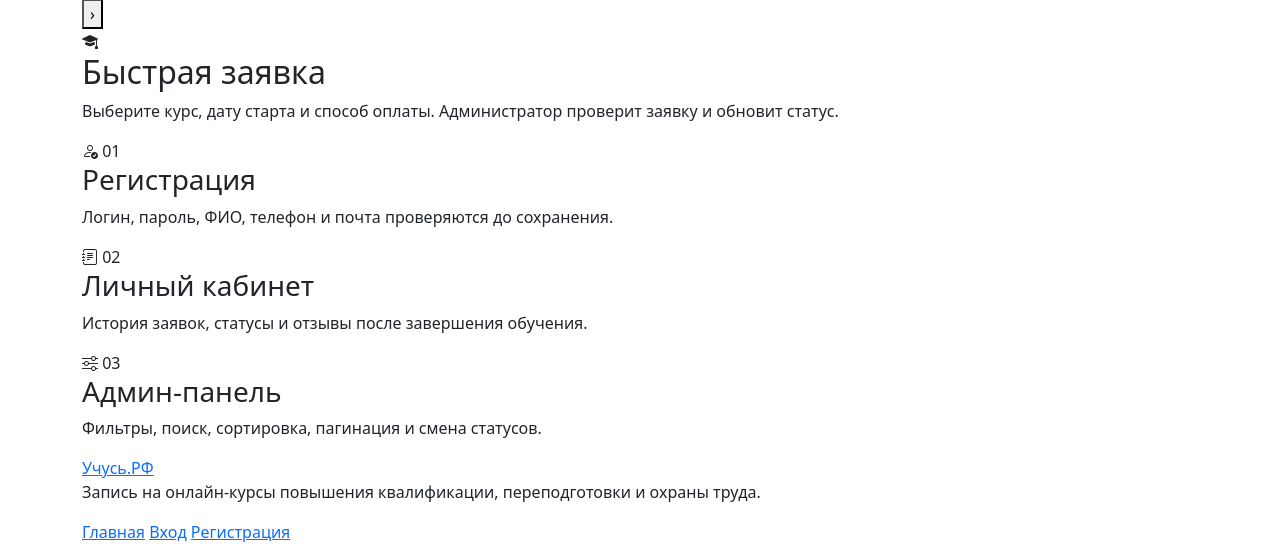
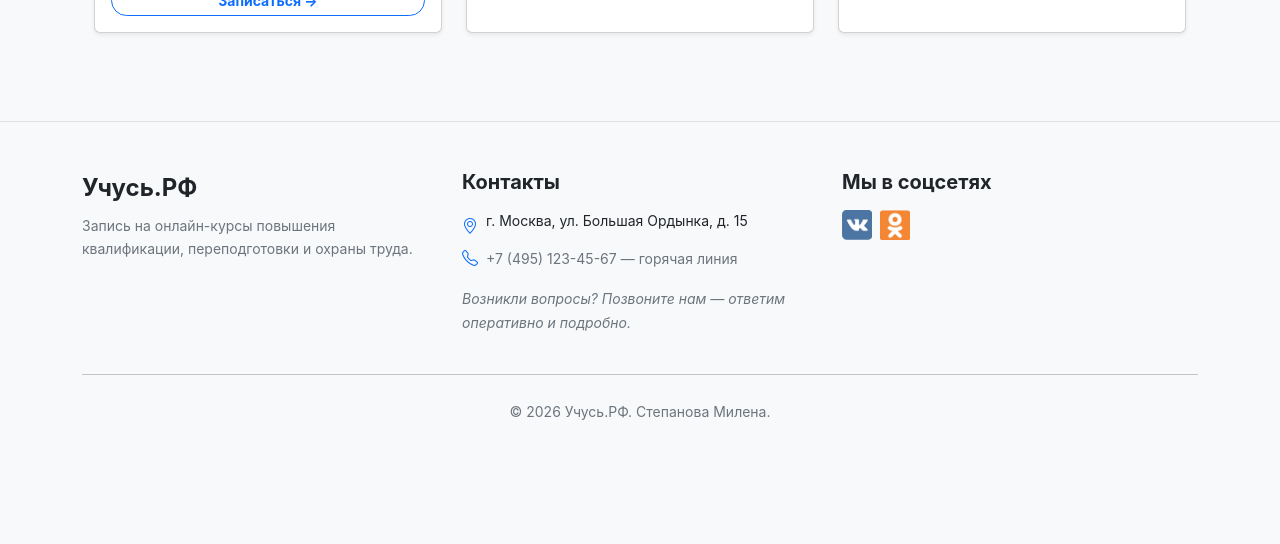
Before and after one commit to milli-2005/stepanovaDemo, a Django app: page / in a window 1280 px wide. Shown: the part 870-1414 px from the top of the page. After the commit the page ends 1290 px from the top, so only its background shows below. Run offline with Django 5.2, Linux system fonts and the light colour scheme.

Commit message:
картинки, немного переработанные стиль

```diff
--- a/uchus_portal/courses/models.py
+++ b/uchus_portal/courses/models.py
@@ -18,8 +18,9 @@
         ('safety', 'Курс по охране труда'),
     ]
     PAYMENT_CHOICES = [
-        ('cash', 'Наличными'),
-        ('phone', 'Переводом по номеру телефона'),
+        ('qr', 'предоплата по qr-коду'),
+        ('mir', 'оплата картой МИР'),
+        ('cash', 'постоплата в офисе организации'),
     ]
     STATUS_NEW = 'new'
     STATUS_STUDYING = 'studying'
--- a/uchus_portal/courses/static/courses/app.js
+++ b/uchus_portal/courses/static/courses/app.js
@@ -0,0 +1,81 @@
+document.querySelectorAll('[data-slider]').forEach((slider) => {
+    const track = slider.querySelector('.slides');
+    const slides = Array.from(track.children);
+    const prev = slider.querySelector('[data-prev]');
+    const next = slider.querySelector('[data-next]');
+    let index = 0;
+
+    function showSlide(nextIndex) {
+        index = (nextIndex + slides.length) % slides.length;
+        track.style.transform = `translateX(-${index * 100}%)`;
+    }
+
+    prev.addEventListener('click', () => showSlide(index - 1));
+    next.addEventListener('click', () => showSlide(index + 1));
+    setInterval(() => showSlide(index + 1), 3000);
+});
+
+document.querySelectorAll('.notice').forEach((notice) => {
+    setTimeout(() => {
+        notice.style.opacity = '0';
+        notice.style.transform = 'translateY(-8px)';
+    }, 3600);
+});
+
+document.querySelectorAll('[data-phone-mask]').forEach((input) => {
+    const formatPhone = (value) => {
+        let digits = value.replace(/\D/g, '');
+        if (digits.startsWith('7')) {
+            digits = `8${digits.slice(1)}`;
+        }
+        if (!digits.startsWith('8')) {
+            digits = `8${digits}`;
+        }
+        digits = digits.slice(0, 11);
+
+        const code = digits.slice(1, 4);
+        const first = digits.slice(4, 7);
+        const second = digits.slice(7, 9);
+        const third = digits.slice(9, 11);
+
+        let result = '8';
+        if (code) result += `(${code}`;
+        if (code.length === 3) result += ')';
+        if (first) result += first;
+        if (second) result += `-${second}`;
+        if (third) result += `-${third}`;
+        return result;
+    };
+
+    input.addEventListener('input', () => {
+        input.value = formatPhone(input.value);
+    });
+
+    input.addEventListener('focus', () => {
+        if (!input.value) input.value = '8';
+    });
+});
+
+document.querySelectorAll('[data-date-mask]').forEach((input) => {
+    const formatDate = (value) => {
+        const digits = value.replace(/\D/g, '').slice(0, 8);
+        const day = digits.slice(0, 2);
+        const month = digits.slice(2, 4);
+        const year = digits.slice(4, 8);
+
+        let result = day;
+        if (month) result += `.${month}`;
+        if (year) result += `.${year}`;
+        return result;
+    };
+
+    input.addEventListener('input', () => {
+        input.value = formatDate(input.value);
+    });
+});
+
+document.querySelectorAll('[data-autosubmit]').forEach((field) => {
+    field.addEventListener('change', () => {
+        field.closest('form').submit();
+    });
+});
--- a/uchus_portal/courses/static/courses/styles.css
+++ b/uchus_portal/courses/static/courses/styles.css
@@ -0,0 +1,469 @@
+:root {
+    --primary: #007bff;      /* Базовый синий */
+    --primary-dark: #0d47a1;  /* Темно-синий (акцент) */
+    --gray-bg: #ced4da;       /* Серый (фон) */
+    --gray-light: #dee2e6;    /* Светло-серый (контекст) */
+    --white: #ffffff;         /* Белоснежный (шрифт) */
+
+    /* Остальные цвета заменены на новые */
+    --ink: #212529;
+    --muted: #6c757d;
+    --line: #dee2e6;
+    --paper: #f8f9fa;
+    --shadow: 0 24px 70px rgba(0, 0, 0, .12);
+}
+
+* { box-sizing: border-box; }
+
+body {
+    margin: 0;
+    color: var(--ink);
+    background: var(--paper);
+    font-family: Inter, "Segoe UI", Arial, sans-serif;
+    min-height: 100vh;
+    display: flex;
+    flex-direction: column;
+}
+
+.glass-nav {
+    position: sticky;
+    top: 0;
+    z-index: 20;
+    background: rgba(248, 249, 250, .82);
+    border-bottom: 1px solid rgba(0, 0, 0, .08);
+    backdrop-filter: blur(18px);
+    animation: navReveal .45s ease both;
+}
+
+.navbar-brand { font-size: 1.25rem; letter-spacing: 0; }
+.nav-actions { display: flex; align-items: center; gap: 1rem; }
+.nav-link,
+.navbar-brand {
+    position: relative;
+    transition: color .2s ease, transform .2s ease;
+}
+.nav-link::after,
+.navbar-brand::after {
+    position: absolute;
+    left: 0;
+    right: 0;
+    bottom: -.28rem;
+    height: 2px;
+    content: "";
+    background: var(--primary);
+    border-radius: 999px;
+    transform: scaleX(0);
+    transform-origin: center;
+    transition: transform .22s ease;
+}
+.nav-link:hover,
+.navbar-brand:hover {
+    color: var(--primary);
+    transform: translateY(-1px);
+}
+.nav-link:hover::after,
+.navbar-brand:hover::after {
+    transform: scaleX(1);
+}
+.page {
+    flex: 1;
+    padding: 3rem 0 4rem;
+}
+
+.hero {
+    display: grid;
+    grid-template-columns: minmax(0, 1.25fr) minmax(280px, .75fr);
+    gap: 2rem;
+    align-items: stretch;
+    min-height: 62vh;
+}
+
+.hero-copy {
+    display: flex;
+    flex-direction: column;
+    justify-content: center;
+    padding: clamp(2rem, 6vw, 5rem) 0;
+}
+
+.eyebrow {
+    color: var(--primary);
+    font-size: .78rem;
+    font-weight: 800;
+    letter-spacing: .08em;
+    text-transform: uppercase;
+}
+
+h1 {
+    margin: .55rem 0 1rem;
+    font-size: clamp(2.6rem, 8vw, 6.2rem);
+    line-height: .94;
+    font-weight: 900;
+}
+
+h2 { font-size: clamp(1.45rem, 3vw, 2.2rem); font-weight: 850; }
+h3 { font-size: 1.1rem; font-weight: 800; }
+p { color: var(--muted); line-height: 1.65; }
+
+.hero-copy p {
+    max-width: 44rem;
+    font-size: clamp(1.05rem, 2vw, 1.32rem);
+}
+
+.hero-buttons { display: flex; flex-wrap: wrap; gap: .8rem; margin-top: 1.25rem; }
+.btn {
+    position: relative;
+    overflow: hidden;
+    border-radius: 999px;
+    font-weight: 750;
+    transition: box-shadow .22s ease, filter .22s ease, background-color .22s ease, border-color .22s ease;
+}
+.btn::before {
+    position: absolute;
+    inset: 0;
+    content: "";
+    background: linear-gradient(120deg, transparent 15%, rgba(255, 255, 255, .38), transparent 85%);
+    transform: translateX(-120%);
+    transition: transform .45s ease;
+}
+.btn:hover {
+    filter: brightness(1.03);
+    box-shadow: 0 10px 26px rgba(0, 0, 0, .12);
+}
+.btn:hover::before { transform: translateX(120%); }
+.btn:active {
+    transform: scale(.98);
+    box-shadow: 0 6px 16px rgba(0, 0, 0, .10);
+}
+.btn > * { position: relative; }
+.bi { vertical-align: -.12em; }
+
+.hero-panel,
+.form-card,
+.empty-state {
+    background: rgba(255, 255, 255, .76);
+    border: 1px solid rgba(0, 0, 0, .08);
+    border-radius: 8px;
+    box-shadow: var(--shadow);
+}
+
+.hero-panel {
+    position: relative;
+    overflow: hidden;
+    padding: 2rem;
+    min-height: 24rem;
+    background: rgba(255, 255, 255, .76);
+}
+.hero-slider .slides {
+    position: absolute;
+    inset: 0;
+}
+.hero-slider .slides img {
+    object-fit: cover;
+}
+.hero-slider::after {
+    position: absolute;
+    inset: 0;
+    content: "";
+    background: linear-gradient(180deg, rgba(255, 255, 255, .04), rgba(0, 123, 255, .08));
+}
+.hero-slider-caption {
+    position: absolute;
+    z-index: 2;
+    left: 2rem;
+    right: 2rem;
+    bottom: 2rem;
+}
+
+.icon-bubble {
+    width: 4.5rem;
+    height: 4.5rem;
+    display: grid;
+    place-items: center;
+    margin-bottom: 1rem;
+    background: #fff;
+    border-radius: 50%;
+    font-size: 2rem;
+    color: var(--primary);
+}
+
+.features {
+    display: grid;
+    grid-template-columns: repeat(3, minmax(0, 1fr));
+    gap: 1rem;
+    margin-top: 2rem;
+}
+
+.features article,
+.application-card,
+.admin-filters {
+    background: rgba(255, 255, 255, .72);
+    border: 1px solid rgba(0, 0, 0, .08);
+    border-radius: 8px;
+    padding: 1.25rem;
+    transition: transform .2s ease, border-color .2s ease;
+}
+
+.features article:hover,
+.application-card:hover {
+    border-color: var(--primary);
+    transform: translateY(-3px);
+}
+
+.features span { color: var(--primary); font-weight: 900; }
+.auth-layout {
+    display: grid;
+    grid-template-columns: minmax(0, .9fr) minmax(300px, 460px);
+    gap: 2rem;
+    align-items: center;
+    min-height: 70vh;
+}
+.auth-layout.compact { min-height: 58vh; }
+.auth-aside h1 { font-size: clamp(2.4rem, 6vw, 4.8rem); }
+.form-card { padding: clamp(1.2rem, 4vw, 2rem); }
+.field { margin-bottom: 1rem; }
+.field label { display: block; margin-bottom: .4rem; font-weight: 800; }
+.field input,
+.field select,
+.field textarea,
+.admin-filters input,
+.admin-filters select,
+.status-form select {
+    width: 100%;
+    min-height: 3rem;
+    border: 1px solid var(--line);
+    border-radius: 8px;
+    background: #fff;
+    padding: .75rem .9rem;
+    outline: none;
+}
+.field input:focus,
+.field select:focus,
+.field textarea:focus,
+.admin-filters input:focus,
+.admin-filters select:focus {
+    border-color: var(--primary);
+    box-shadow: 0 0 0 .22rem rgba(0, 123, 255, .12);
+}
+.field-error {
+    margin-top: .4rem;
+    color: #b42318;
+    font-size: .9rem;
+    font-weight: 650;
+}
+.switch-link { display: block; margin-top: 1rem; text-align: center; color: var(--ink); font-weight: 700; }
+.switch-link.muted { color: var(--muted); font-size: .92rem; }
+.form-note { margin: 1rem 0 0; text-align: center; font-size: .92rem; }
+.toast-stack { position: fixed; right: 1rem; top: 5rem; z-index: 30; display: grid; gap: .6rem; }
+.notice {
+    max-width: 22rem;
+    padding: .85rem 1rem;
+    border-radius: 8px;
+    background: #17201b;
+    color: #fff;
+    box-shadow: var(--shadow);
+}
+.cabinet-head {
+    display: flex;
+    justify-content: space-between;
+    gap: 1rem;
+    align-items: end;
+    margin-bottom: 1.5rem;
+}
+.head-actions {
+    display: flex;
+    flex-wrap: wrap;
+    justify-content: flex-end;
+    gap: .7rem;
+}
+.cabinet-head h1 {
+    font-size: clamp(2rem, 4.2vw, 3.35rem);
+    font-weight: 760;
+    line-height: 1.05;
+}
+.slider {
+    position: relative;
+    overflow: hidden;
+    height: clamp(220px, 34vw, 360px);
+    margin-bottom: 2rem;
+    border-radius: 8px;
+    box-shadow: var(--shadow);
+    background: #fff;
+}
+.slides {
+    display: flex;
+    height: 100%;
+    transition: transform .55s cubic-bezier(.22, 1, .36, 1);
+}
+.slides img {
+    flex: 0 0 100%;
+    width: 100%;
+    height: 100%;
+    object-fit: cover;
+}
+.slider-btn {
+    position: absolute;
+    top: 50%;
+    z-index: 2;
+    width: 2.75rem;
+    height: 2.75rem;
+    border: 0;
+    border-radius: 50%;
+    background: rgba(255, 255, 255, .86);
+    font-size: 2rem;
+    line-height: 1;
+    transform: translateY(-50%);
+}
+.slider-btn.prev { left: .9rem; }
+.slider-btn.next { right: .9rem; }
+.applications,
+.admin-list { display: grid; gap: .9rem; }
+.application-card {
+    display: flex;
+    justify-content: space-between;
+    gap: 1rem;
+    align-items: center;
+}
+.status {
+    display: inline-flex;
+    margin-bottom: .6rem;
+    padding: .35rem .65rem;
+    border-radius: 999px;
+    font-size: .78rem;
+    font-weight: 850;
+}
+.status.new { background: var(--gray-light); }
+.status.studying { background: var(--gray-bg); }
+.status.finished { background: var(--primary); color: var(--white); }
+.review-text { max-width: 28rem; margin: 0; font-style: italic; }
+.empty-state { padding: 2rem; text-align: center; }
+.admin-filters {
+    display: grid;
+    grid-template-columns: 1fr 180px 180px auto auto;
+    gap: .75rem;
+    margin-bottom: 1rem;
+}
+.reset-filter {
+    display: inline-flex;
+    align-items: center;
+    justify-content: center;
+}
+.admin-card { align-items: stretch; }
+.status-form { display: grid; align-content: center; gap: .6rem; min-width: 210px; }
+.crud-actions {
+    display: flex;
+    justify-content: center;
+    gap: .75rem;
+    font-size: .9rem;
+    font-weight: 800;
+}
+.crud-actions a {
+    color: var(--ink);
+    text-decoration: none;
+}
+.crud-actions a:hover { color: var(--primary); }
+.crud-actions .danger-link:hover { color: #b42318; }
+.danger-card { border-color: rgba(180, 35, 24, .22); }
+.admin-review {
+    max-width: 42rem;
+    margin-top: .85rem;
+    padding: .85rem 1rem;
+    border-left: 4px solid var(--primary);
+    border-radius: 8px;
+    background: rgba(0, 123, 255, .08);
+}
+.admin-review strong {
+    display: inline-flex;
+    gap: .35rem;
+    align-items: center;
+    margin-bottom: .25rem;
+}
+.admin-review p { margin: 0; }
+.pagination-line {
+    display: flex;
+    justify-content: center;
+    gap: 1rem;
+    margin-top: 1.5rem;
+    font-weight: 800;
+}
+.site-footer {
+    margin-top: auto;
+    border-top: 1px solid rgba(0, 0, 0, .08);
+    background: rgba(248, 249, 250, .78);
+    backdrop-filter: blur(18px);
+}
+.footer-inner {
+    display: flex;
+    justify-content: space-between;
+    gap: 1.5rem;
+    align-items: center;
+    padding-top: 1.35rem;
+    padding-bottom: 1.35rem;
+}
+.footer-brand {
+    display: inline-block;
+    margin-bottom: .25rem;
+    color: var(--ink);
+    font-weight: 900;
+    text-decoration: none;
+}
+.site-footer p {
+    max-width: 36rem;
+    margin: 0;
+    font-size: .92rem;
+}
+.footer-links {
+    display: flex;
+    flex-wrap: wrap;
+    justify-content: flex-end;
+    gap: .85rem;
+}
+.footer-links a {
+    color: var(--ink);
+    font-size: .92rem;
+    font-weight: 750;
+    text-decoration: none;
+}
+.footer-links a:hover { color: var(--primary); }
+
+@keyframes navReveal {
+    from {
+        opacity: 0;
+        transform: translateY(-10px);
+    }
+    to {
+        opacity: 1;
+        transform: translateY(0);
+    }
+}
+
+@media (max-width: 760px) {
+    .page { padding-top: 1.5rem; }
+    .nav-actions { gap: .55rem; font-size: .92rem; }
+    .hero,
+    .features,
+    .auth-layout,
+    .admin-filters {
+        grid-template-columns: 1fr;
+    }
+    .hero { min-height: auto; }
+    .hero-copy { padding: 1.2rem 0; }
+    .hero-panel { min-height: 18rem; }
+    .cabinet-head,
+    .application-card {
+        align-items: stretch;
+        flex-direction: column;
+    }
+    .head-actions { justify-content: flex-start; }
+    .slider { height: 230px; }
+    .toast-stack {
+        left: 1rem;
+        right: 1rem;
+        top: 4.6rem;
+    }
+    .notice { max-width: none; }
+    .footer-inner {
+        align-items: flex-start;
+        flex-direction: column;
+    }
+    .footer-links { justify-content: flex-start; }
+}
--- a/uchus_portal/courses/templates/courses/base.html
+++ b/uchus_portal/courses/templates/courses/base.html
@@ -42,23 +42,54 @@
     </div>
 </main>
 
-<footer class="site-footer">
-    <div class="container footer-inner">
-        <div>
-            <a class="footer-brand" href="{% url 'index' %}">Учусь.РФ</a>
-            <p>Запись на онлайн-курсы повышения квалификации, переподготовки и охраны труда.</p>
+<footer class="bg-light border-top mt-auto py-5">
+    <div class="container">
+        <div class="row">
+            <!-- Колонка с описанием -->
+            <div class="col-md-4 mb-4 mb-md-0">
+                <a class="navbar-brand fw-bold fs-4" href="{% url 'index' %}">Учусь.РФ</a>
+                <p class="text-secondary mt-2 small">Запись на онлайн-курсы повышения квалификации, переподготовки и охраны труда.</p>
+            </div>
+
+            <!-- Колонка с контактами -->
+            <div class="col-md-4 mb-4 mb-md-0">
+                <h5 class="fw-bold mb-3">Контакты</h5>
+                <ul class="list-unstyled">
+                    <li class="mb-2 d-flex align-items-start">
+                        <i class="bi bi-geo-alt text-primary me-2 mt-1"></i>
+                        <span class="small">г. Москва, ул. Большая Ордынка, д. 15</span>
+                    </li>
+                    <li class="mb-2 d-flex align-items-center">
+                        <i class="bi bi-telephone text-primary me-2"></i>
+                        <a href="tel:+74951234567" class="text-decoration-none text-secondary small">+7 (495) 123-45-67</a>
+                        <span class="text-secondary small ms-1">— горячая линия</span>
+                    </li>
+                    <li class="mt-3">
+                        <span class="small fst-italic text-secondary">Возникли вопросы? Позвоните нам — ответим оперативно и подробно.</span>
+                    </li>
+                </ul>
+            </div>
+
+            <!-- Колонка с соцсетями и навигацией -->
+            <div class="col-md-4">
+                <div class="mb-4">
+                    <h5 class="fw-bold mb-3">Мы в соцсетях</h5>
+                    <div class="d-flex gap-2">
+
+                        <a href="#" ><img src="/media/social 2.png" alt="Дистанционное обучение"  style="height: 30px; width: 30px;">
+                        </a>
+                        <a href="#" ><img src="/media/social 3.png" alt="Дистанционное обучение"  style="height: 30px; width: 30px;">
+                        </a>
+                    </div>
+                </div>
+
+            </div>
         </div>
-        <div class="footer-links">
-            <a href="{% url 'index' %}">Главная</a>
-            {% if request.session.portal_admin %}
-                <a href="{% url 'admin_panel' %}">Панель</a>
-            {% elif user.is_authenticated %}
-                <a href="{% url 'dashboard' %}">Кабинет</a>
-                <a href="{% url 'apply' %}">Заявка</a>
-            {% else %}
-                <a href="{% url 'login' %}">Вход</a>
-                <a href="{% url 'register' %}">Регистрация</a>
-            {% endif %}
+
+        <!-- Нижняя линия с копирайтом -->
+        <hr class="my-4">
+        <div class="text-center">
+            <span class="text-secondary small">&copy; {% now "Y" %} Учусь.РФ. Степанова Милена.</span>
         </div>
     </div>
 </footer>
--- a/uchus_portal/courses/templates/courses/index.html
+++ b/uchus_portal/courses/templates/courses/index.html
@@ -1,48 +1,53 @@
 {% extends 'courses/base.html' %}
 {% block title %}Учусь РФ — запись на курсы{% endblock %}
 {% block content %}
-<section class="hero">
-    <div class="hero-copy">
-        <span class="eyebrow">Онлайн-обучение</span>
-        <h1>Учусь РФ</h1>
-        <p>Портал для записи на повышение квалификации, переподготовку и обучение по охране труда.</p>
-        <div class="hero-buttons">
-            <a class="btn btn-dark btn-lg" href="{% url 'register' %}"><i class="bi bi-mortarboard"></i> Начать обучение</a>
-            <a class="btn btn-outline-dark btn-lg" href="{% url 'login' %}"><i class="bi bi-arrow-right-circle"></i> Войти</a>
-        </div>
-    </div>
-    <div class="hero-panel hero-slider" data-slider>
-        <button class="slider-btn prev" type="button" data-prev aria-label="Назад">‹</button>
-        <div class="slides">
-            <img src="/media/home-slider/home-1.avif" alt="Цифровая аудитория">
-            <img src="/media/home-slider/home-2.svg" alt="Профессиональный рост">
-            <img src="/media/home-slider/home-3.svg" alt="Практические материалы">
-            <img src="/media/home-slider/home-4.svg" alt="Сертификат об обучении">
-        </div>
-        <button class="slider-btn next" type="button" data-next aria-label="Вперед">›</button>
-        <div class="hero-slider-caption">
-            <div class="icon-bubble"><i class="bi bi-mortarboard-fill"></i></div>
-            <h2>Быстрая заявка</h2>
-            <p>Выберите курс, дату старта и способ оплаты. Администратор проверит заявку и обновит статус.</p>
+
+<!-- Hero секция с картинкой и кнопками внизу -->
+<section class="py-4">
+    <div class="container">
+        <div class="card border-0 shadow-sm rounded-4 overflow-hidden">
+            <img src="/media/HERO.png" alt="Дистанционное обучение" class="img-fluid w-100" style="height: 450px; object-fit: cover;">
+            <div class="text-center py-4 bg-white">
+                <div class="d-flex gap-3 justify-content-center">
+                    <a class="btn btn-primary btn-lg px-5" href="{% url 'register' %}">
+                        <i class="bi bi-mortarboard"></i> Начать обучение
+                    </a>
+                    <a class="btn btn-outline-secondary btn-lg px-5" href="{% url 'login' %}">
+                        <i class="bi bi-box-arrow-in-right"></i> Войти
+                    </a>
+                </div>
+            </div>
         </div>
     </div>
 </section>
 
-<section class="features">
-    <article>
-        <span><i class="bi bi-person-check"></i> 01</span>
-        <h3>Регистрация</h3>
-        <p>Логин, пароль, ФИО, телефон и почта проверяются до сохранения.</p>
-    </article>
-    <article>
-        <span><i class="bi bi-journal-text"></i> 02</span>
-        <h3>Личный кабинет</h3>
-        <p>История заявок, статусы и отзывы после завершения обучения.</p>
-    </article>
-    <article>
-        <span><i class="bi bi-sliders"></i> 03</span>
-        <h3>Админ-панель</h3>
-        <p>Фильтры, поиск, сортировка, пагинация и смена статусов.</p>
-    </article>
+<!-- Карточки курсов -->
+<section class="py-4">
+    <div class="container">
+        <div class="row g-4">
+            <div class="col-md-4">
+                <div class="card h-100 text-center p-3 shadow-sm">
+                    <h4 class="mt-2">Повышение квалификации</h4>
+                    <p class="text-secondary small">Современные программы для специалистов</p>
+                    <a href="{% url 'register' %}" class="btn btn-outline-primary btn-sm">Записаться →</a>
+                </div>
+            </div>
+            <div class="col-md-4">
+                <div class="card h-100 text-center p-3 shadow-sm">
+                    <h4 class="mt-2">Профпереподготовка</h4>
+                    <p class="text-secondary small">Новая профессия дистанционно</p>
+                    <a href="{% url 'register' %}" class="btn btn-outline-primary btn-sm">Записаться →</a>
+                </div>
+            </div>
+            <div class="col-md-4">
+                <div class="card h-100 text-center p-3 shadow-sm">
+                    <h4 class="mt-2">Охрана труда</h4>
+                    <p class="text-secondary small">Безопасность и соответствие нормам</p>
+                    <a href="{% url 'register' %}" class="btn btn-outline-primary btn-sm">Записаться →</a>
+                </div>
+            </div>
+        </div>
+    </div>
 </section>
+
 {% endblock %}
```
Also changed, not shown: uchus_portal/courses/templates/courses/dashboard.html (+4 -4 lines), uchus_portal/courses/migrations/0001_initial.py, uchus_portal/media/HERO.png (added), uchus_portal/media/slider/курсы повышения.png (added), uchus_portal/media/soc.png (deleted), uchus_portal/media/social 2.png (added), uchus_portal/media/social 3.png (added).
